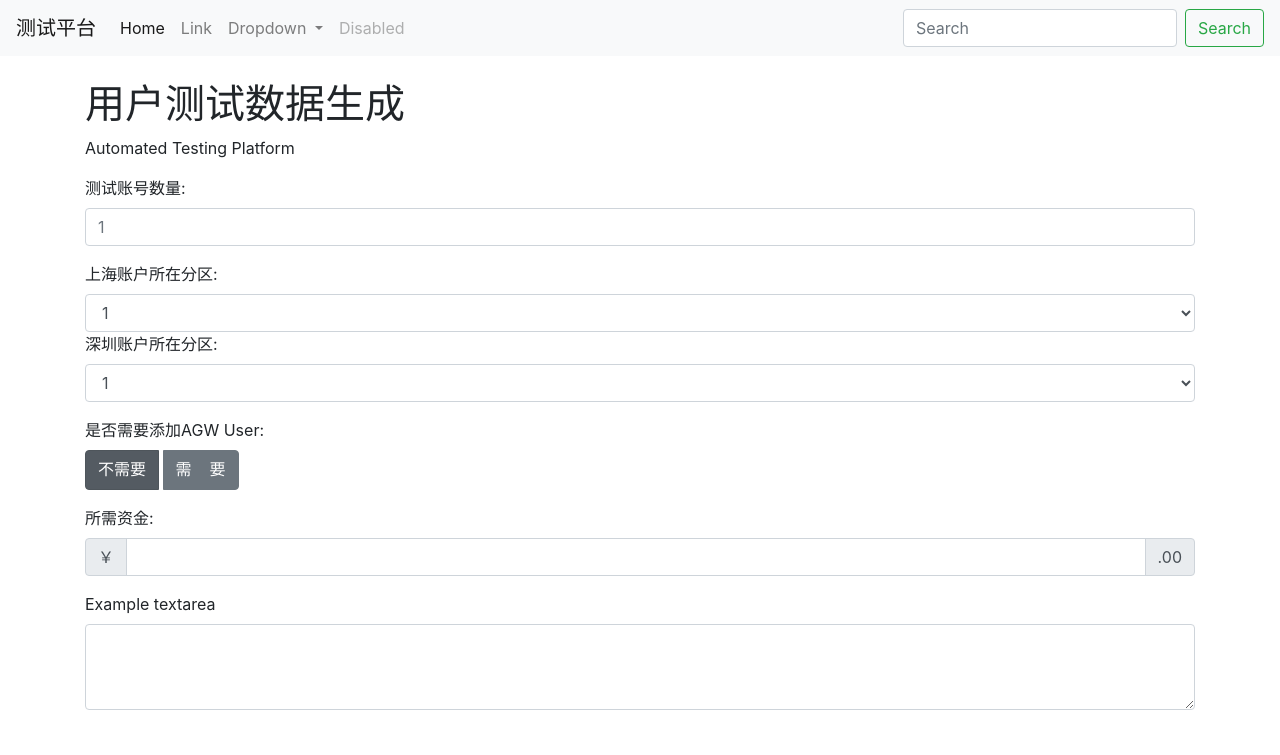
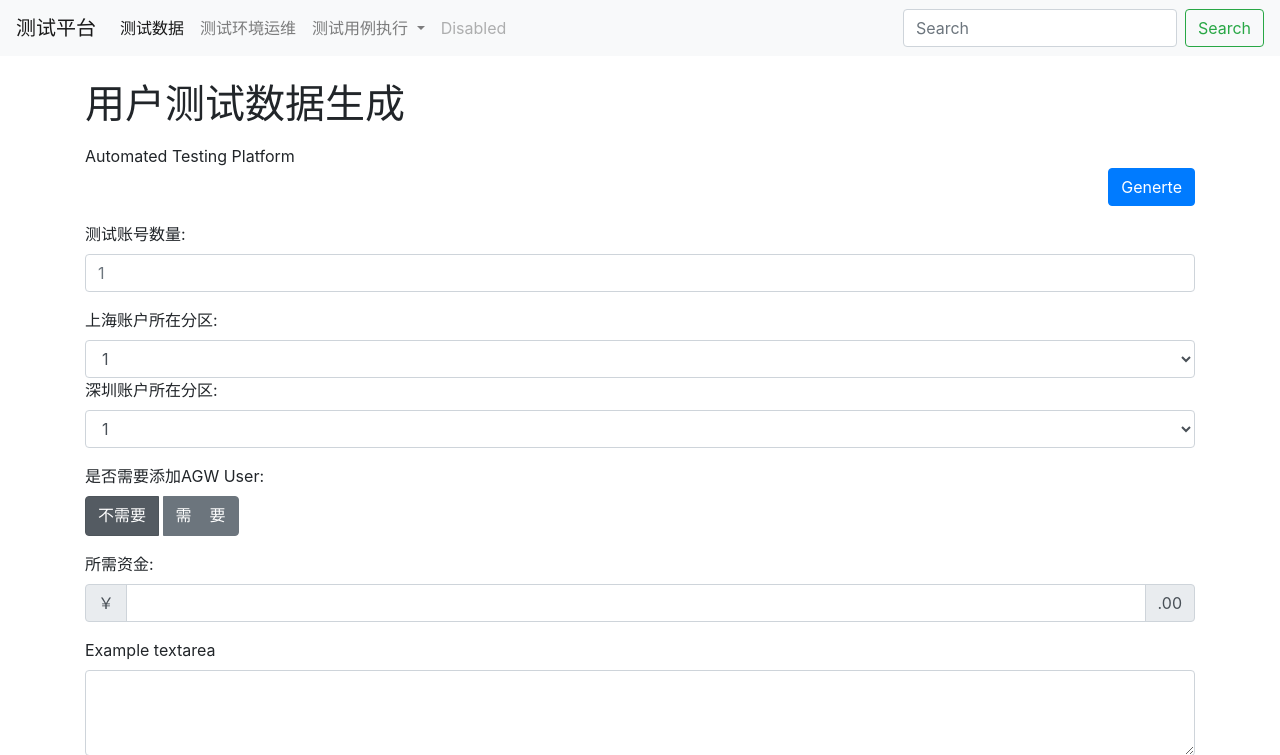
Before and after one commit to steff-ma/test_platform, a Django app: page /steff/ in a window 1280 px wide. Shown: the top 755 px of the page. Run offline with Django 3.2, Linux system fonts and the light colour scheme.

Commit message:
修改html模板，添加部分按钮

```diff
--- a/steff/templates/base.html
+++ b/steff/templates/base.html
@@ -20,14 +20,14 @@
       <div class="collapse navbar-collapse" id="navbarSupportedContent">
         <ul class="navbar-nav mr-auto">
           <li class="nav-item active">
-            <a class="nav-link" href="#">Home <span class="sr-only">(current)</span></a>
+            <a class="nav-link" href="#">测试数据 <span class="sr-only">(current)</span></a>
           </li>
           <li class="nav-item">
-            <a class="nav-link" href="#">Link</a>
+            <a class="nav-link" href="#">测试环境运维</a>
           </li>
           <li class="nav-item dropdown">
             <a class="nav-link dropdown-toggle" href="#" id="navbarDropdown" role="button" data-toggle="dropdown" aria-haspopup="true" aria-expanded="false">
-              Dropdown
+              测试用例执行
             </a>
             <div class="dropdown-menu" aria-labelledby="navbarDropdown">
               <a class="dropdown-item" href="#">Action</a>
--- a/steff/templates/test_data.html
+++ b/steff/templates/test_data.html
@@ -4,7 +4,13 @@
     用户测试数据生成
 </h1>
 <p>
+
+    <div>
     Automated Testing Platform
+    <div align="right">
+        <input class="btn btn-primary" float type="submit" value="Generte">
+    </div>
+    </div>
 </p>
 {% endblock %}
 
```
